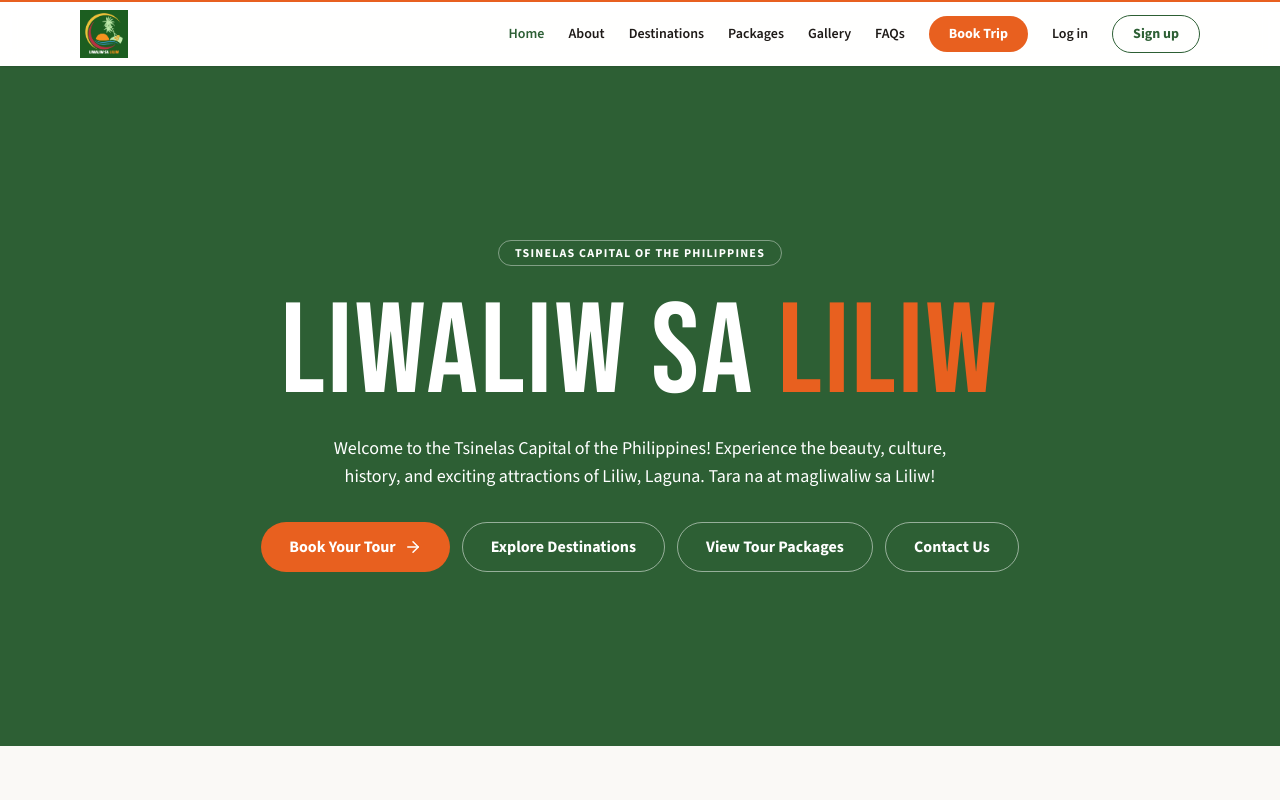
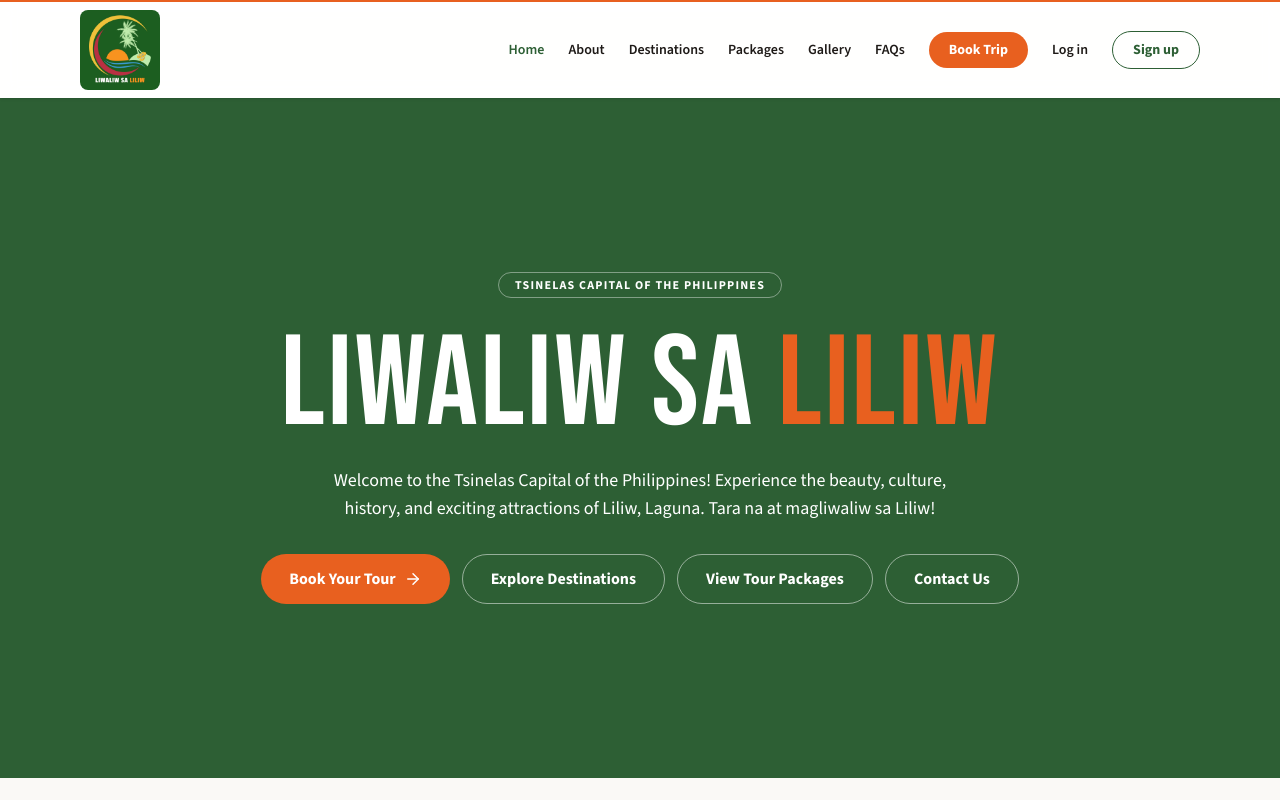
Before and after one commit to CriticThink/liliwtour, a React (Vite) app: page / in a window 1280 px wide. Shown: the top 800 px of the page. Built offline with nearby package versions, Linux system fonts and the light colour scheme.

Commit message:
Fix logo extension

```diff
--- a/src/components/Navbar.jsx
+++ b/src/components/Navbar.jsx
@@ -30,9 +30,9 @@ export default function Navbar() {
 
   return (
     <header className="sticky top-0 z-50 bg-white/90 backdrop-blur border-t-2 border-sunset shadow-sm">
-      <nav className="max-w-6xl mx-auto px-4 h-16 flex items-center justify-between">
+      <nav className="max-w-6xl mx-auto px-4 h-20 md:h-24 flex items-center justify-between">
         <Link to="/" className="flex items-center">
-      <img src="/images/logo.jpg" alt="Liwaliw sa Liliw Tour" className="h-10 md:h-12 w-auto" />
+      <img src="/images/logo.jpg" alt="Liwaliw sa Liliw Tour" className="h-14 md:h-20 w-auto rounded-lg" />
     </Link>
 
         {/* Desktop */}
```
